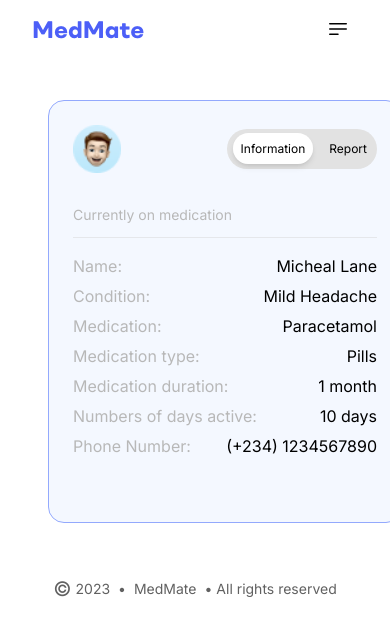
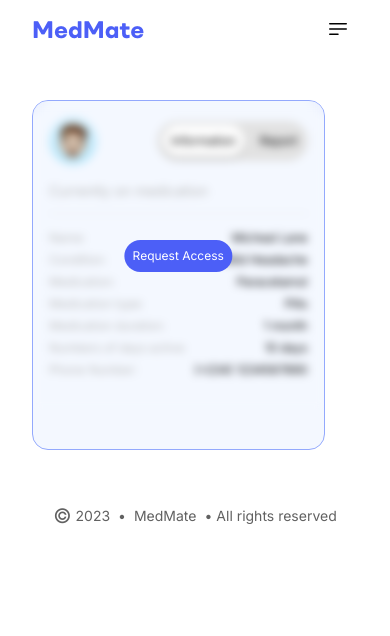
Before and after one commit to Abbeyafolaby/medmate, a Next.js app: page /details in a window 390 px wide. Shown: the top 636 px of the page. Built offline with nearby package versions, Linux system fonts and the light colour scheme.

Commit message:
patients details page updated

```diff
--- a/app/components/Footer.tsx
+++ b/app/components/Footer.tsx
@@ -2,7 +2,7 @@ import React from 'react';
 
 const Footer = () => {
   return (
-    <footer className="text-[#616161] py-4 text-center">
+    <footer className="text-[#616161] py-4 text-center flex-shrink-0">
       <div className="flex items-center justify-center">
         <span className="text-xl">&#169;</span>
         <span className='mx-1 text-sm'>2023</span>
--- a/app/components/Navbar.tsx
+++ b/app/components/Navbar.tsx
@@ -2,6 +2,7 @@
 import { useState, useEffect } from 'react';
 import Image from 'next/image';
 import profileImage from '../../public/images/profile.png';
+import Link from 'next/link';
 
 
 
@@ -55,6 +56,10 @@ const Navbar = () => {
             <path strokeLinecap="round" strokeLinejoin="round" d="M6 18L18 6M6 6l12 12" />
             </svg>
             </div>
+            <ul className='space-y-3'>
+              <li><Link href='/'>Home</Link></li>
+              <li><Link href='/details'>Patient details</Link></li>
+            </ul>
             <ul className=''>
             <li className='flex justify-center items-center gap-x-2 bg-[#F5F5F5] px-2 py-2 rounded-full'><Image src={profileImage} alt='profile image' className='flex'/><span className='text-black text-sm'>Daniel</span><svg xmlns="http://www.w3.org/2000/svg" fill="none" viewBox="0 0 24 24" strokeWidth={1.5} stroke="black" className="w-5 h-5">
             <path strokeLinecap="round" strokeLinejoin="round" d="M19.5 8.25l-7.5 7.5-7.5-7.5" />
--- a/app/details/page.tsx
+++ b/app/details/page.tsx
@@ -1,11 +1,34 @@
-import React from 'react'
+"use client"
+import { useState } from 'react'
 import Image from 'next/image'
 import profileImage from '../../public/images/profile.png'
 
-const page = () => {
+const DetailsPage = () => {
+
+    // Assume accessGranted is a state that determines whether access is granted or not
+  const [accessGranted, setAccessGranted] = useState(false);
+
+  const handleRequestAccess = () => {
+    // Add logic to handle the access request, e.g., show a modal or send a request
+    // For now, let's toggle access when the button is clicked
+    setAccessGranted(!accessGranted);
+    };
+
   return (
-    <article className='bg-[#F4F8FF] w-[354px] h-[423px] rounded-2xl my-9 mx-12 border border-[#93A9FD]'>
-        <div className='p-6'>
+    <article className='relative bg-[#F4F8FF] w-[75%] md:w-[300px] lg:w-[354px] h-[350px] md:h-[423px] rounded-2xl my-9 mx-8 md:mx-12 border border-[#93A9FD] overflow-hidden'>
+    <div className={`${!accessGranted ? 'relative' : ''}`}>
+    {!accessGranted && (
+          <div className="absolute inset-0 bg-opacity-50 backdrop-filter backdrop-blur-sm"></div>
+        )}
+        {!accessGranted && (
+          <button
+            onClick={handleRequestAccess}
+            className="absolute top-1/2 left-1/2 transform -translate-x-1/2 -translate-y-1/2 bg-[#4C5FF7] text-white text-xs md:text-base py-2 px-2 md:px-4 rounded-full z-10"
+          >
+            Request Access
+          </button>
+        )}
+        <div className='p-4 md:p-6'>
             <div className='flex justify-between items-center'>
                 <Image src={profileImage} alt='profile image' className='w-12' />
                 <div className='bg-[#E2E2E2] rounded-full p-1.5 space-x-4 pb-2.5 pr-2.5 text-black'>
@@ -13,10 +36,10 @@ const page = () => {
                     <span className='text-[12px]'>Report</span>
                 </div>
             </div>
-            <div className='my-8 text-[#B8B8B8]'>
+            <div className='my-4 md:my-8 text-[#B8B8B8]'>
                 <p className='text-sm mb-3'>Currently on medication</p>
                 <hr className='w-full' />
-                <div className='mt-4 space-y-1.5'>
+                <div className='mt-4 space-y-1.5 text-xs md:text-sm lg:text-base'>
                     <p className='flex justify-between'>
                         <span>Name:</span>
                         <span className='text-black'>Micheal Lane</span>
@@ -48,8 +71,9 @@ const page = () => {
                 </div>
             </div>
         </div>
+        </div>
     </article>
   )
 }
 
-export default page
+export default DetailsPage
```
